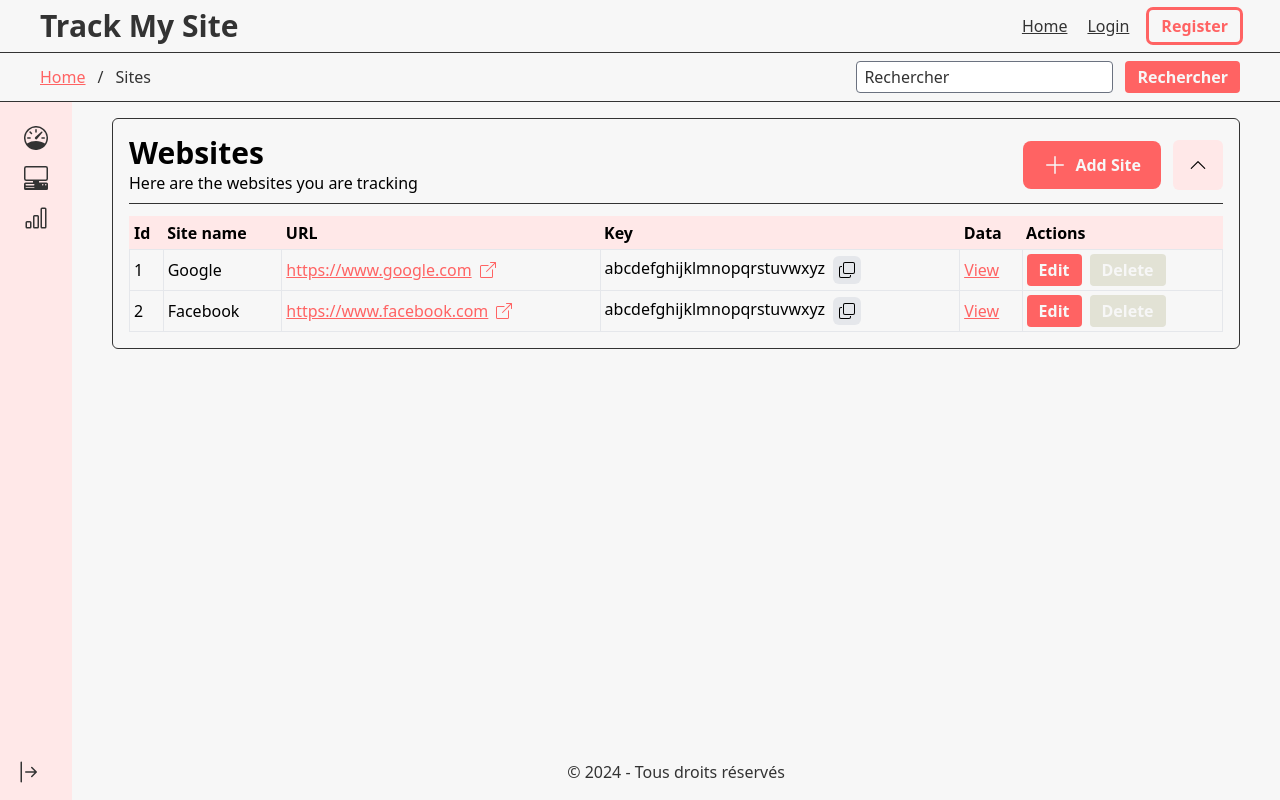
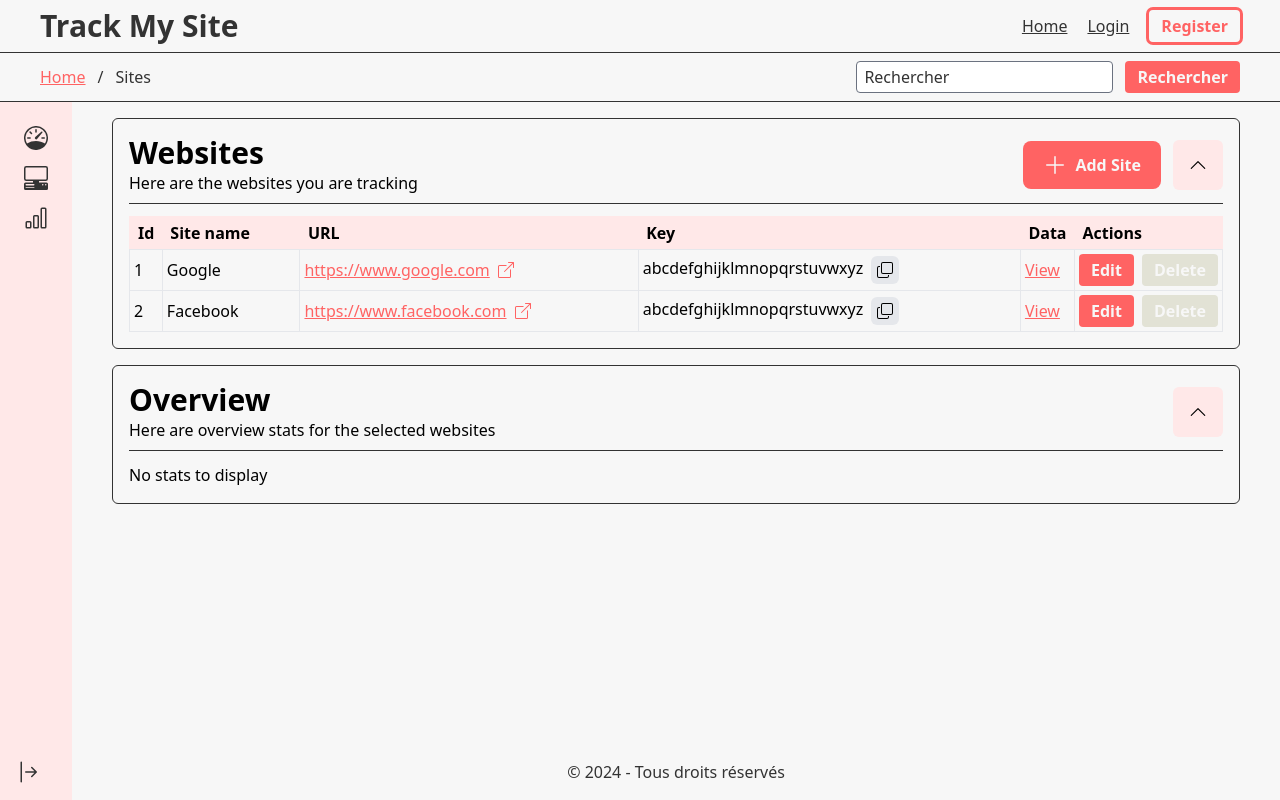
Before and after one commit to eliooooooo/Vue-Dashboard, a Vue app: page /sites in a window 1280 px wide. Built offline with nearby package versions, Linux system fonts and the light colour scheme.

Commit message:
Rework: archi

```diff
--- a/src/components/Sites.vue
+++ b/src/components/Sites.vue
@@ -1,70 +1,11 @@
 <script setup>
-import SiteRow from './SiteRow.vue'
-import { ref, watch } from 'vue'
-
-const sites = ref([
-    { id: 1, name: 'Google', url: 'https://www.google.com', key: 'abcdefghijklmnopqrstuvwxyz' },
-    { id: 2, name: 'Facebook', url: 'https://www.facebook.com', key: 'abcdefghijklmnopqrstuvwxyz' }
-])
-
-const addSite = () => {
-    sites.value.push({ id: sites.value.length + 1, name: 'New Site', url: 'https://www.newsite.com', key: 'abcdefghijklmnopqrstuvwxyz' })
-}
-
-const removeSite = (id) => {
-    sites.value = sites.
-    value.filter(site => site.id !== id)
-}
-
-// watch(sites, (newSites) => {
-//     console.log('Sites:', newSites)
-// })
+import SitesTable from './Sites/SitesTable.vue';
+import SitesStats from './Sites/SitesStats.vue';
 </script>
 
 <template>
-    <div class="border border-dark p-4 rounded-md flex flex-col" x-data="{ openSites: true }">
-        <div class="flex flex-row justify-between items-center">
-            <div>
-                <h1>Websites</h1>
-                <p>Here are the websites you are tracking</p>
-            </div>
-            <div class="flex flex-row gap-3 items-center">
-                <a class="btn primary flex flex-row gap-2 items-center" x-on:click="openSites = true" @click="addSite()">
-                    <svg xmlns="http://www.w3.org/2000/svg" width="24" height="24" fill="currentColor" class="bi bi-plus-lg" viewBox="0 0 16 16">
-                        <path fill-rule="evenodd" d="M8 2a.5.5 0 0 1 .5.5v5h5a.5.5 0 0 1 0 1h-5v5a.5.5 0 0 1-1 0v-5h-5a.5.5 0 0 1 0-1h5v-5A.5.5 0 0 1 8 2"/>
-                    </svg>
-                    Add Site
-                </a>
-                <div class="cursor-pointer p-4 bg-primary-light rounded-md text-black" x-on:click="openSites = !openSites">
-                    <svg xmlns="http://www.w3.org/2000/svg" width="18" height="18" fill="currentColor" class="bi bi-chevron-down" viewBox="0 0 16 16" x-show="!openSites">
-                        <path fill-rule="evenodd" d="M1.646 4.646a.5.5 0 0 1 .708 0L8 10.293l5.646-5.647a.5.5 0 0 1 .708.708l-6 6a.5.5 0 0 1-.708 0l-6-6a.5.5 0 0 1 0-.708"/>
-                    </svg>
-                    <svg xmlns="http://www.w3.org/2000/svg" width="18" height="18" fill="currentColor" class="bi bi-chevron-up" viewBox="0 0 16 16" x-show="openSites">
-                        <path fill-rule="evenodd" d="M7.646 4.646a.5.5 0 0 1 .708 0l6 6a.5.5 0 0 1-.708.708L8 5.707l-5.646 5.647a.5.5 0 0 1-.708-.708z"/>
-                    </svg>
-                </div>
-            </div>
-        </div>
-        <div class="w-full border-dark border-b pt-2" x-show="openSites" x-cloak transition></div>
-        <div x-show="openSites" x-cloak transition>
-            <table class="w-full mt-3" v-if="sites.length >= 1">
-                <thead class="bg-primary-light border border-primary-light">
-                    <tr class="[&>th]:text-left [&>th]:p-1 border-primary-light">
-                        <th>Id</th>
-                        <th>Site name</th>
-                        <th>URL</th>
-                        <th>Key</th>
-                        <th>Data</th>
-                        <th class="w-fit">Actions</th>
-                    </tr>
-                </thead>
-                <tbody>
-                    <SiteRow v-for="site in sites" :key="site.id" :site="site" @remove-site="removeSite"/>
-                </tbody>
-            </table>
-            <p class="mt-3" v-else>
-                No sites to display
-            </p>
-        </div>
+    <div class="flex flex-col gap-4">
+        <SitesTable />
+        <SitesStats />
     </div>
 </template>
--- a/src/components/SiteRow.vue
+++ b/src/components/Sites/SiteRow.vue
@@ -1,5 +1,5 @@
 <script setup>
-import { defineProps } from 'vue'
+import { defineProps, defineEmits, ref } from 'vue'
 
 const props = defineProps({
     site: {
@@ -8,12 +8,19 @@ const props = defineProps({
     }
 })
 
+const emits = defineEmits(['remove-site', 'copied'])
+
+const showCopied = ref(false)
+
 const copyContent = (event) => {
     navigator.clipboard.writeText(event.target.parentElement.previousElementSibling.textContent)
-    alert('Copied to clipboard')
+    emits('copied', props.site.id)
+    showCopied.value = true
+    setTimeout(() => {
+        showCopied.value = false
+    }, 3000)
 }
 
-const emits = defineEmits(['remove-site'])
 const removeSite = () => {
     emits('remove-site', props.site.id)
 }
@@ -31,10 +38,11 @@ const removeSite = () => {
             </svg>
         </a></td>
         <td><div class="flex flex-row gap-2">
-            <p>{{ site.key }}</p><div @click="copyContent" class="block bg-gray-200 rounded-md cursor-pointer">
+            <p>{{ site.key }}</p><div @click="copyContent" class="block relative bg-gray-200 rounded-md cursor-pointer">
                 <svg xmlns="http://www.w3.org/2000/svg" width="16" height="16" fill="currentColor" class="bi bi-copy m-1.5" viewBox="0 0 16 16">
                     <path fill-rule="evenodd" d="M4 2a2 2 0 0 1 2-2h8a2 2 0 0 1 2 2v8a2 2 0 0 1-2 2H6a2 2 0 0 1-2-2zm2-1a1 1 0 0 0-1 1v8a1 1 0 0 0 1 1h8a1 1 0 0 0 1-1V2a1 1 0 0 0-1-1zM2 5a1 1 0 0 0-1 1v8a1 1 0 0 0 1 1h8a1 1 0 0 0 1-1v-1h1v1a2 2 0 0 1-2 2H2a2 2 0 0 1-2-2V6a2 2 0 0 1 2-2h1v1z"/>
                 </svg>
+                <span v-if="showCopied" id="key-{{ site.id }}" class="bg-green-500 w-2 h-2 rounded-full absolute -top-0.5 -right-1" transition></span>
             </div>
         </div></td>
         <td>
--- /dev/null
+++ b/src/components/Sites/SitesStats.vue
@@ -0,0 +1,30 @@
+<script setup>
+</script>
+
+<template>
+<div class="border border-dark p-4 rounded-md flex flex-col" x-data="{ openStats: true }">
+        <div class="flex flex-row justify-between items-center">
+            <div>
+                <h1>Overview</h1>
+                <p>Here are overview stats for the selected websites</p>
+            </div>
+            <div class="flex flex-row gap-3 items-center">
+                <div class="cursor-pointer p-4 bg-primary-light rounded-md text-black" x-on:click="openStats = !openStats">
+                    <svg xmlns="http://www.w3.org/2000/svg" width="18" height="18" fill="currentColor" class="bi bi-chevron-down" viewBox="0 0 16 16" x-show="!openStats">
+                        <path fill-rule="evenodd" d="M1.646 4.646a.5.5 0 0 1 .708 0L8 10.293l5.646-5.647a.5.5 0 0 1 .708.708l-6 6a.5.5 0 0 1-.708 0l-6-6a.5.5 0 0 1 0-.708"/>
+                    </svg>
+                    <svg xmlns="http://www.w3.org/2000/svg" width="18" height="18" fill="currentColor" class="bi bi-chevron-up" viewBox="0 0 16 16" x-show="openStats">
+                        <path fill-rule="evenodd" d="M7.646 4.646a.5.5 0 0 1 .708 0l6 6a.5.5 0 0 1-.708.708L8 5.707l-5.646 5.647a.5.5 0 0 1-.708-.708z"/>
+                    </svg>
+                </div>
+            </div>
+        </div>
+        <div class="w-full border-dark border-b pt-2" x-show="openStats" x-cloak transition></div>
+        <div x-show="openStats" x-cloak transition>
+
+            <p class="mt-3">
+                No stats to display
+            </p>
+        </div>
+    </div>
+</template>
--- /dev/null
+++ b/src/components/Sites/SitesTable.vue
@@ -0,0 +1,70 @@
+<script setup>
+import SiteRow from './SiteRow.vue'
+import { ref, watch } from 'vue'
+
+const sites = ref([
+    { id: 1, name: 'Google', url: 'https://www.google.com', key: 'abcdefghijklmnopqrstuvwxyz' },
+    { id: 2, name: 'Facebook', url: 'https://www.facebook.com', key: 'abcdefghijklmnopqrstuvwxyz' }
+])
+
+const addSite = () => {
+    sites.value.push({ id: sites.value.length + 1, name: 'New Site', url: 'https://www.newsite.com', key: 'abcdefghijklmnopqrstuvwxyz' })
+}
+
+const removeSite = (id) => {
+    sites.value = sites.
+    value.filter(site => site.id !== id)
+}
+
+// watch(sites, (newSites) => {
+//     console.log('Sites:', newSites)
+// })
+</script>
+
+<template>
+    <div class="border border-dark p-4 rounded-md flex flex-col" x-data="{ openSites: true }">
+        <div class="flex flex-row justify-between items-center">
+            <div>
+                <h1>Websites</h1>
+                <p>Here are the websites you are tracking</p>
+            </div>
+            <div class="flex flex-row gap-3 items-center">
+                <a class="btn primary flex flex-row gap-2 items-center" x-on:click="openSites = true" @click="addSite()">
+                    <svg xmlns="http://www.w3.org/2000/svg" width="24" height="24" fill="currentColor" class="bi bi-plus-lg" viewBox="0 0 16 16">
+                        <path fill-rule="evenodd" d="M8 2a.5.5 0 0 1 .5.5v5h5a.5.5 0 0 1 0 1h-5v5a.5.5 0 0 1-1 0v-5h-5a.5.5 0 0 1 0-1h5v-5A.5.5 0 0 1 8 2"/>
+                    </svg>
+                    Add Site
+                </a>
+                <div class="cursor-pointer p-4 bg-primary-light rounded-md text-black" x-on:click="openSites = !openSites">
+                    <svg xmlns="http://www.w3.org/2000/svg" width="18" height="18" fill="currentColor" class="bi bi-chevron-down" viewBox="0 0 16 16" x-show="!openSites">
+                        <path fill-rule="evenodd" d="M1.646 4.646a.5.5 0 0 1 .708 0L8 10.293l5.646-5.647a.5.5 0 0 1 .708.708l-6 6a.5.5 0 0 1-.708 0l-6-6a.5.5 0 0 1 0-.708"/>
+                    </svg>
+                    <svg xmlns="http://www.w3.org/2000/svg" width="18" height="18" fill="currentColor" class="bi bi-chevron-up" viewBox="0 0 16 16" x-show="openSites">
+                        <path fill-rule="evenodd" d="M7.646 4.646a.5.5 0 0 1 .708 0l6 6a.5.5 0 0 1-.708.708L8 5.707l-5.646 5.647a.5.5 0 0 1-.708-.708z"/>
+                    </svg>
+                </div>
+            </div>
+        </div>
+        <div class="w-full border-dark border-b pt-2" x-show="openSites" x-cloak transition></div>
+        <div x-show="openSites" x-cloak transition>
+            <table class="w-full mt-3" v-if="sites.length >= 1">
+                <thead class="bg-primary-light border border-primary-light">
+                    <tr class="[&>th]:text-left [&>th]:p-1 [&>th]:px-2 border-primary-light">
+                        <th class="w-1">Id</th>
+                        <th>Site name</th>
+                        <th>URL</th>
+                        <th>Key</th>
+                        <th class="w-1">Data</th>
+                        <th class="w-10">Actions</th>
+                    </tr>
+                </thead>
+                <tbody>
+                    <SiteRow v-for="site in sites" :key="site.id" :site="site" @remove-site="removeSite"/>
+                </tbody>
+            </table>
+            <p class="mt-3" v-else>
+                No sites to display
+            </p>
+        </div>
+    </div>
+</template>
--- a/src/dist.css
+++ b/src/dist.css
@@ -955,14 +955,42 @@ select {
   position: relative;
 }
 
+.-right-1 {
+  right: -0.25rem;
+}
+
+.-top-0 {
+  top: -0px;
+}
+
+.-top-0\.5 {
+  top: -0.125rem;
+}
+
+.-top-1 {
+  top: -0.25rem;
+}
+
 .bottom-0 {
   bottom: 0px;
 }
 
+.left-0 {
+  left: 0px;
+}
+
 .left-2 {
   left: 0.5rem;
 }
 
+.right-0 {
+  right: 0px;
+}
+
+.top-0 {
+  top: 0px;
+}
+
 .top-16 {
   top: 4rem;
 }
@@ -985,6 +1013,14 @@ select {
 
 .m-0 {
   margin: 0px;
+}
+
+.m-1 {
+  margin: 0.25rem;
+}
+
+.m-1\.5 {
+  margin: 0.375rem;
 }
 
 .mx-1 {
@@ -1054,6 +1090,10 @@ select {
   height: 4rem;
 }
 
+.h-2 {
+  height: 0.5rem;
+}
+
 .h-20 {
   height: 5rem;
 }
@@ -1104,6 +1144,10 @@ select {
 
 .w-1 {
   width: 0.25rem;
+}
+
+.w-10 {
+  width: 2.5rem;
 }
 
 .w-2 {
@@ -1207,6 +1251,10 @@ select {
   gap: 1.25rem;
 }
 
+.gap-10 {
+  gap: 2.5rem;
+}
+
 .self-stretch {
   align-self: stretch;
 }
@@ -1308,6 +1356,11 @@ select {
   background-color: rgb(75 85 99 / var(--tw-bg-opacity));
 }
 
+.bg-green-500 {
+  --tw-bg-opacity: 1;
+  background-color: rgb(34 197 94 / var(--tw-bg-opacity));
+}
+
 .bg-light {
   --tw-bg-opacity: 1;
   background-color: rgb(247 247 247 / var(--tw-bg-opacity));
@@ -1339,10 +1392,6 @@ select {
 
 .p-1 {
   padding: 0.25rem;
-}
-
-.p-1\.5 {
-  padding: 0.375rem;
 }
 
 .p-10 {
@@ -1723,6 +1772,11 @@ a:not(.btn):hover {
   padding: 0.25rem;
 }
 
+.\[\&\>th\]\:px-2>th {
+  padding-left: 0.5rem;
+  padding-right: 0.5rem;
+}
+
 .\[\&\>th\]\:text-left>th {
   text-align: left;
 }
```
